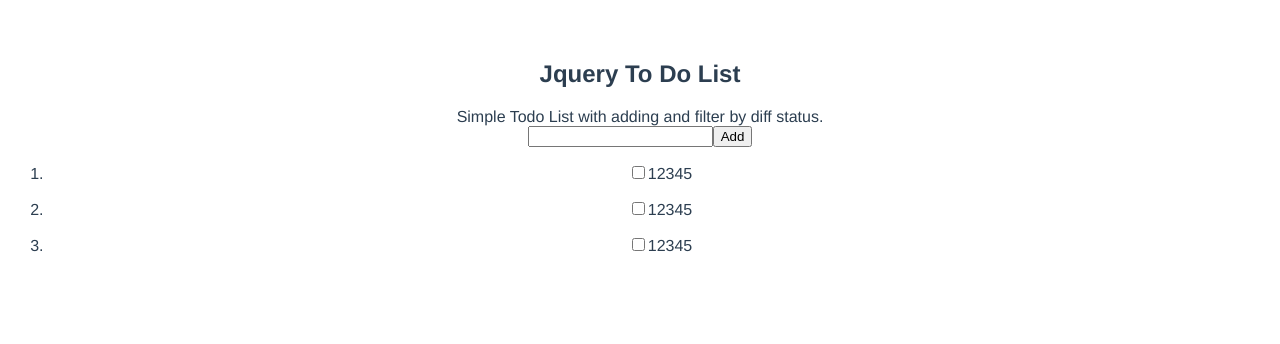
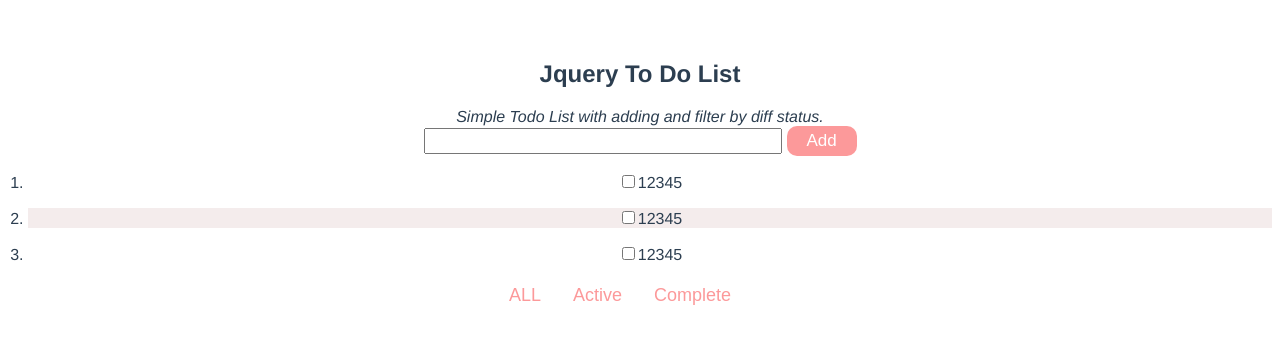
Before and after one commit to KwokDont/Vue_to_do_list, a Vue app: page / in a window 1280 px wide. Shown: the top 344 px of the page. Built offline with nearby package versions, Linux system fonts and the light colour scheme.

Commit message:
[GRD] cover AC2

```diff
--- a/src/App.vue
+++ b/src/App.vue
@@ -3,6 +3,7 @@
     <Header />
     <AddItem />
     <List />
+    <FootButtom/>
   </div>
 </template>
 
@@ -10,6 +11,7 @@
 import Header from './components/Header';
 import List from './components/List';
 import AddItem from './components/AddItem';
+import FootButtom from './components/FootButton';
 
 export default {
   name: 'app',
@@ -17,6 +19,7 @@ export default {
     Header,
     List,
     AddItem,
+    FootButtom,
   }
 }
 </script>
--- /dev/null
+++ b/src/assets/css/to_do_list.css
@@ -0,0 +1,77 @@
+#header .span {
+    font-style: italic
+}
+
+#add_input {
+    width: 350px;
+    height: 20px;
+}
+
+#add_button {
+    font-size: 17px;
+    margin-left: 5px;
+    width: 70px;
+    height: 30px;
+    border: 0px;
+    border-radius: 10px;
+    color: white;
+    background-color: #fc999a;
+}
+
+#footButton {
+    text-align: center;
+    margin-top: 20px;
+    margin-right: 60px;
+}
+
+#footButton button {
+    font-size: 18px;
+    margin-left: 20px;
+    border: 0px;
+    color: #fc999a;
+    background-color: white;
+}
+
+#List ol {
+    padding-left: 20px;
+}
+
+#List ol .white {
+    padding: 0;
+    margin: 0;
+}
+
+#List ol .peach {
+    padding: 0;
+    margin: 0;
+    background-color: #f4ecec;
+    height: 20px;
+}
+
+#listItem input[type="checkbox"]:after {
+    content: "✔";
+}
+
+#listItem input[type="checkbox"] {
+    width: 16px;
+    height: 16px;
+    margin-top: 0;
+    background-color: #fff;
+    text-align: center;
+    line-height: 15px;
+    border: 1px solid #c9c9c9;
+    border-radius: 2px;
+    color: #fff;
+    -webkit-appearance: none;
+    -moz-appearance: none;
+    -ms-appearance: none;
+    -o-appearance: none;
+    appearance: none;
+    outline: none;
+}
+
+#listItem input[type="checkbox"]:checked {
+    color: #fff;
+    background-color: #43adea;
+    border: 1px solid #43adea;
+}
--- a/src/components/AddItem.vue
+++ b/src/components/AddItem.vue
@@ -1,7 +1,7 @@
 <template>
     <div id="addItem">
-        <input />
-        <button>Add</button>
+        <input id="add_input" />
+        <button id="add_button">Add</button>
     </div>
 </template>
 
@@ -10,3 +10,7 @@
         name: "addItem",
     }
 </script>
+
+<style scoped>
+    @import '../assets/css/to_do_list.css';
+</style>
--- /dev/null
+++ b/src/components/FootButton.vue
@@ -0,0 +1,20 @@
+<template>
+    <div id="footButton">
+        <button>ALL</button>
+        <button>Active</button>
+        <button>Complete</button>
+    </div>
+</template>
+
+<script>
+    export default {
+        name: "footButton",
+        methods: {
+
+        },
+    }
+</script>
+
+<style scoped>
+    @import '../assets/css/to_do_list.css';
+</style>
--- a/src/components/Header.vue
+++ b/src/components/Header.vue
@@ -1,9 +1,10 @@
 <template>
     <div id="header">
         <h2>Jquery To Do List</h2>
-        <span>Simple Todo List with adding and filter by diff status.</span>
+        <span class="span">Simple Todo List with adding and filter by diff status.</span>
     </div>
 </template>
 
-<style>
+<style scoped>
+    @import '../assets/css/to_do_list.css';
 </style>
--- a/src/components/Item.vue
+++ b/src/components/Item.vue
@@ -1,6 +1,8 @@
 <template>
     <div id="Item">
-        <p><input type="checkbox"/>12345</p>
+        <p>
+            <input type="checkbox" class="checkbox" />12345
+        </p>
     </div>
 </template>
 
@@ -9,3 +11,7 @@
         name: "Item"
     }
 </script>
+
+<style scoped>
+    @import "../assets/css/to_do_list.css";
+</style>
--- a/src/components/List.vue
+++ b/src/components/List.vue
@@ -1,7 +1,7 @@
 <template>
     <div id="List">
         <ol>
-            <li v-for="n in count" v-bind:key="n"><Item /></li>
+            <li v-for="n in count" v-bind:key="n" :class="color[n%2]"><Item /></li>
         </ol>
 
     </div>
@@ -17,7 +17,12 @@
         data() {
             return {
                 count : 3,
+                color:["peach", "white"],
             }
         },
     }
 </script>
+
+<style scoped>
+    @import '../assets/css/to_do_list.css';
+</style>
```
